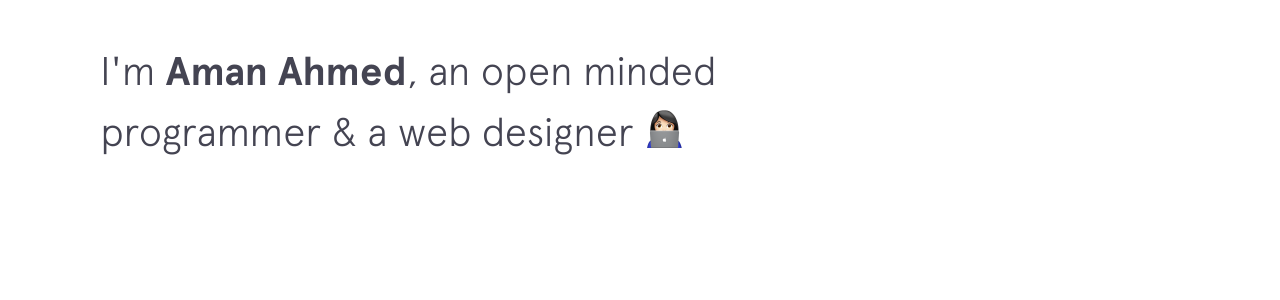
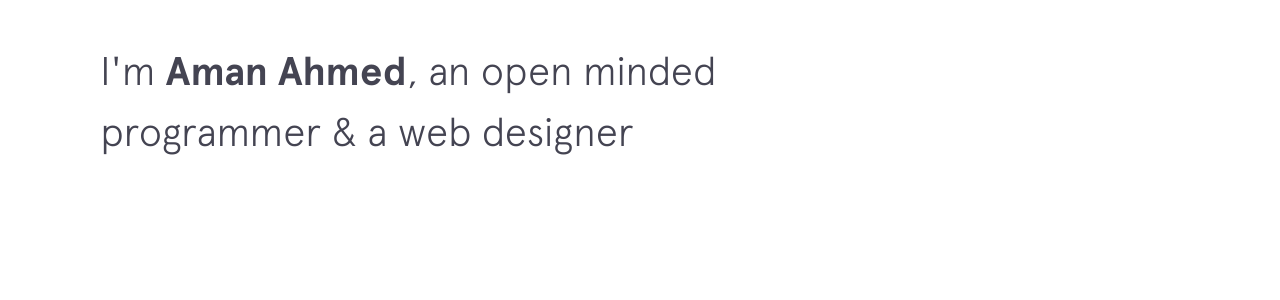
Before and after one commit to CustomIcon/pokurt.github.io, a Jekyll site: the page built from index.html, in a window 1280 px wide. Shown: the part 368-668 px from the top of the page. Built offline with Jekyll 4.4.1, drawn with Linux system fonts in a browser that asks for light colours; nearby versions of some CDN libraries.

Commit message:
Update intro.html
Emoji Changed

```diff
--- a/_includes/intro.html
+++ b/_includes/intro.html
@@ -5,7 +5,7 @@
 
   <h2 class="intro__tagline">I'm
     <span class="name">Aman Ahmed</span>, an open minded programmer &amp; a web designer
-    <span class="emoji technologist"></span>
+    <span class="emoji programmerboy"></span>
   </h2>
 
   <h3 class="intro__contact">
```
